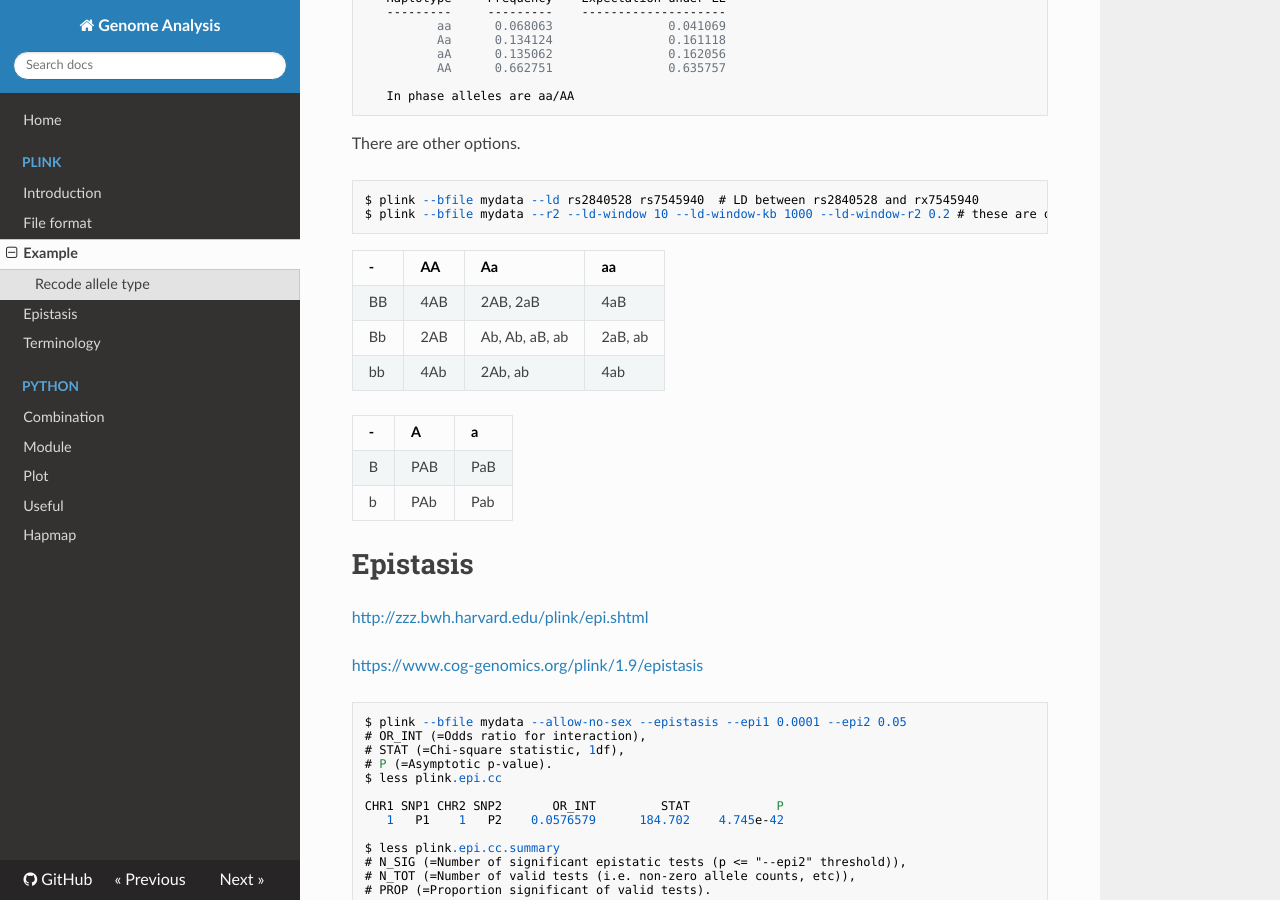
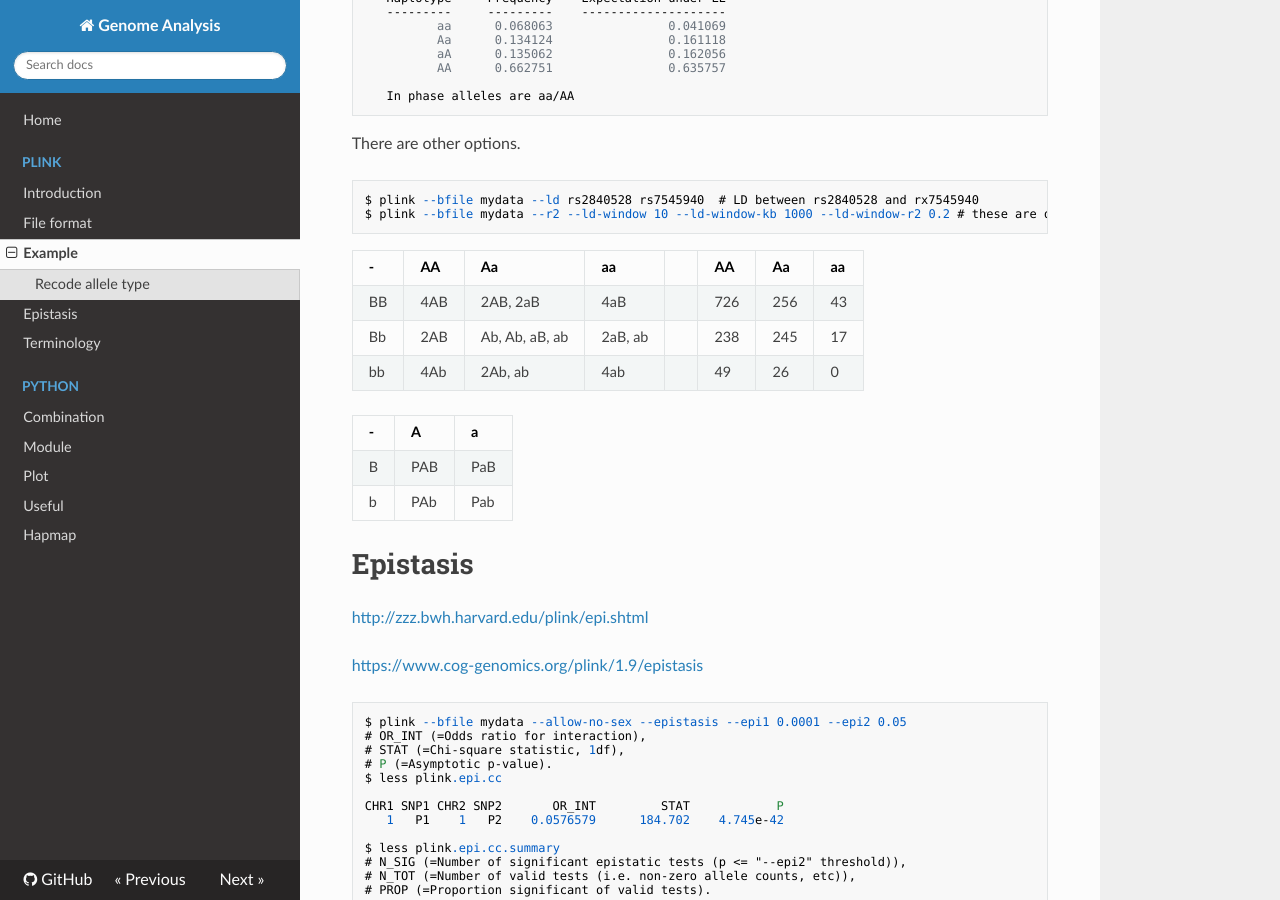
Before and after one commit to WonyoungCho/plink, an MkDocs documentation site: the page built from docs/plink_ex.md, in a window 1280 px wide and 900 px high, scrolled down 10757 px. Built offline with MkDocs 1.6.1, drawn with Linux system fonts in a browser that asks for light colours; nearby versions of some CDN libraries; old or Windows-style settings are respelled for this version of MkDocs.

Commit message:
Update plink_ex.md

````diff
--- a/docs/plink_ex.md
+++ b/docs/plink_ex.md
@@ -728,11 +728,11 @@ $ plink --bfile mydata --ld rs2840528 rs7545940  # LD between rs2840528 and rx75
 $ plink --bfile mydata --r2 --ld-window 10 --ld-window-kb 1000 --ld-window-r2 0.2 # these are default values
 ```
 
--|AA|Aa|aa
--|-|-|-
-BB|4AB | 2AB, 2aB | 4aB
-Bb|2AB | Ab, Ab, aB, ab| 2aB, ab
-bb|4Ab | 2Ab, ab| 4ab
+-|AA|Aa|aa||AA|Aa|aa
+-|-|-|-|-|-|-|-
+BB|4AB | 2AB, 2aB | 4aB||726	|256	|43
+Bb|2AB | Ab, Ab, aB, ab| 2aB, ab||238	|245	|17
+bb|4Ab | 2Ab, ab| 4ab||49	|26	|0
 
 -|A|a
 -|-|-
````
